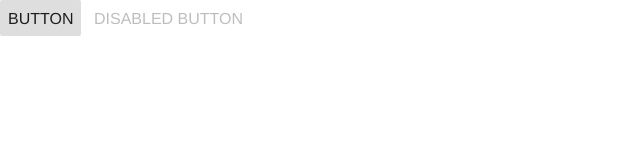
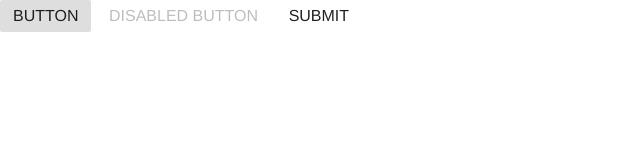
Before and after one commit to nkpgardose/bae, a website: page src/index.html in a window 1280 px wide. Shown: the whole page, without its empty margins (0-640 px from the left). Drawn offline with nearby package versions, Linux system fonts and the light colour scheme; files that its build step writes are made by us from their sources.

```diff
--- a/src/index.html
+++ b/src/index.html
@@ -20,6 +20,7 @@
 <body>
   <button class="button" href="#">button</button>
   <button class="button" disabled href="#">disabled button</button>
+  <input type="submit" value="Submit" class="button" />
   <script src="../build/bae.min.js"></script>
 </body>
 </html>
--- a/src/styles/bae/_button.scss
+++ b/src/styles/bae/_button.scss
@@ -2,21 +2,24 @@
   @include font-sansN4;
   position: relative;
   display: inline-block;
-  height: 36px;
+  height: 32px;
   min-width: 64px;
-  padding: 0 8px;
+  padding: 0 13px;
   vertical-align: middle;
   font-size: 16px;
   letter-spacing: 0;
-  line-height: 35px;
+  line-height: 22px;
   text-decoration: none;
   text-transform: uppercase;
+  text-overflow: ellipsis;
   background: transparent;
   border: none;
   border-radius: 2px;
   color: rgba(0, 0, 0, 0.87);
   cursor: pointer;
   outline: none;
+  overflow: hidden;
+  white-space: nowrap;
 }
 .button::-moz-focus-inner {
   border: 0;
```
